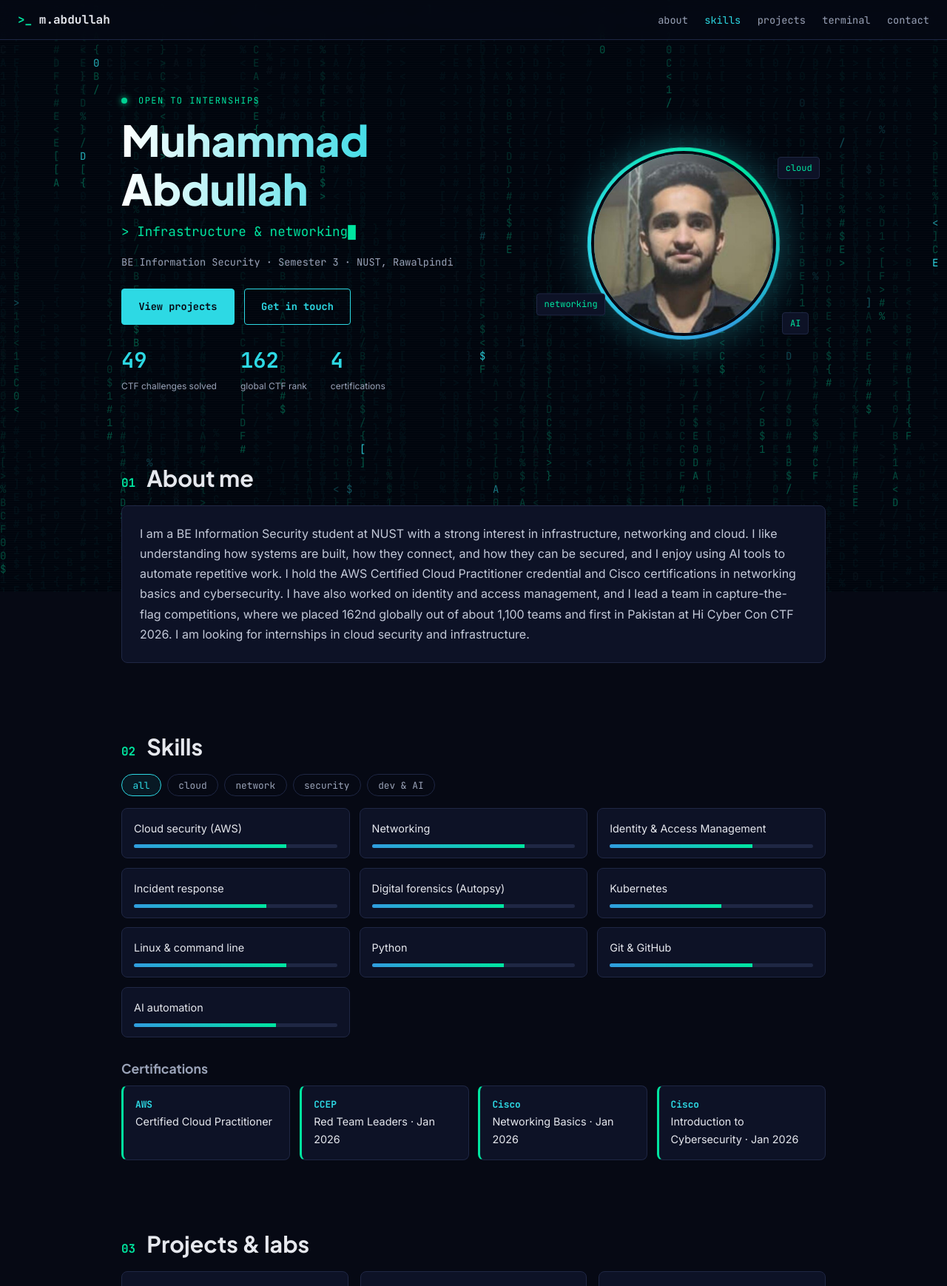
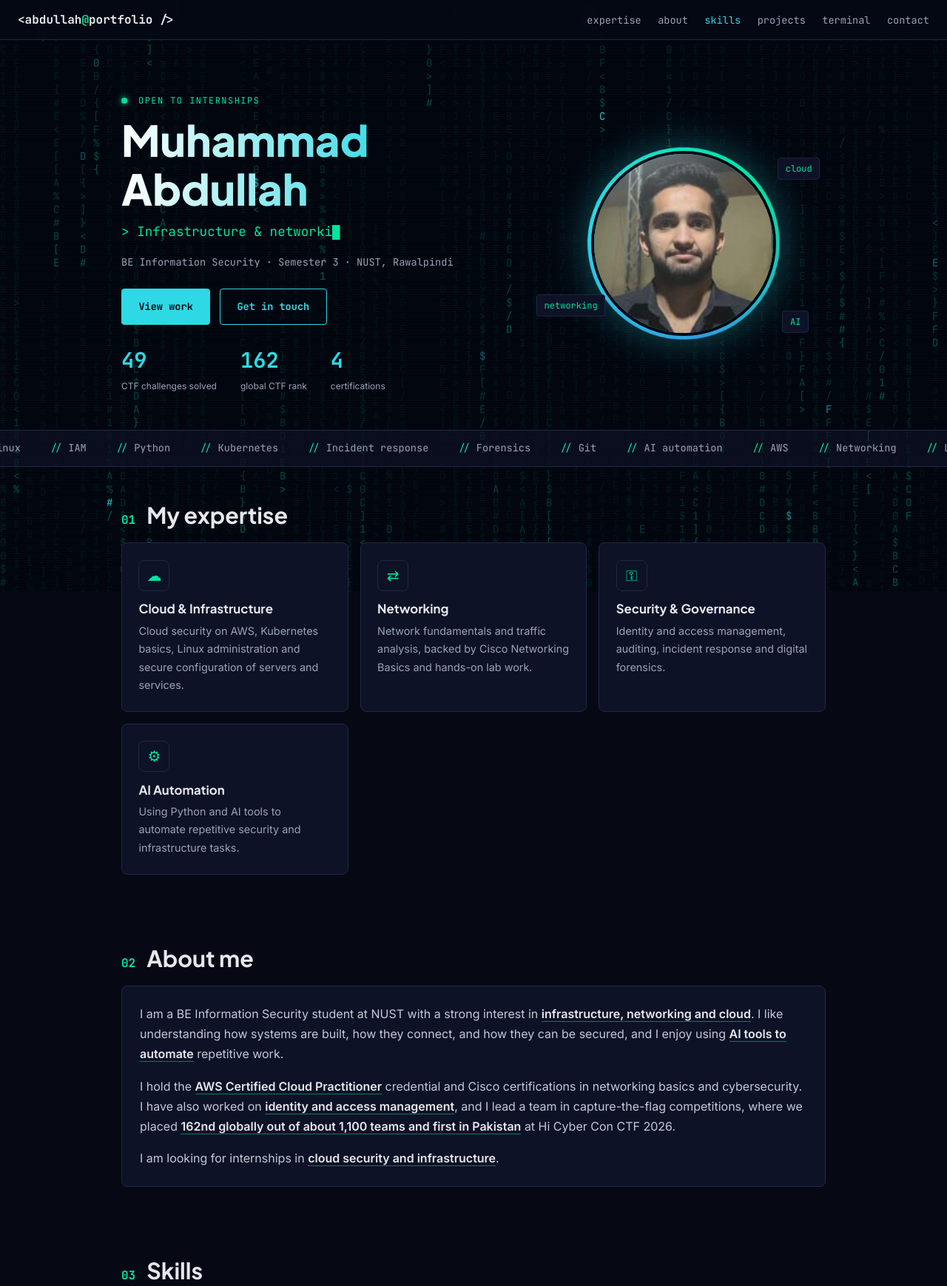
Before and after one commit to Abdullah-in-cyber/Abdullah-in-cyber.github.io, a plain HTML site: page index.html in a window 1280 px wide. Shown: the top 1738 px of the page at 74% size. Drawn offline with Linux system fonts and the light colour scheme.

Commit message:
Cyber theme plus reference-inspired sections: expertise, ticker, contributions, footer icons
Co-Authored-By: Claude Sonnet 5.5 <noreply@anthropic.com>

```diff
--- a/index.html
+++ b/index.html
@@ -15,10 +15,10 @@
 <div id="progress" aria-hidden="true"></div>
 
 <header class="topbar">
-  <a class="brand" href="#top"><span class="prompt">&gt;_</span> m.abdullah</a>
+  <a class="brand" href="#top">&lt;abdullah<span class="prompt">@</span>portfolio /&gt;</a>
   <button class="menu-btn" aria-label="Toggle menu" aria-expanded="false">&#9776;</button>
   <nav id="nav">
-    <a href="#about">about</a><a href="#skills">skills</a><a href="#projects">projects</a><a href="#terminal">terminal</a><a href="#contact">contact</a>
+    <a href="#expertise">expertise</a><a href="#about">about</a><a href="#skills">skills</a><a href="#projects">projects</a><a href="#terminal">terminal</a><a href="#contact">contact</a>
   </nav>
 </header>
 
@@ -29,7 +29,7 @@
     <p class="typed-line">&gt; <span id="typed"></span><span class="cursor">&#9608;</span></p>
     <p class="sub">BE Information Security &middot; Semester 3 &middot; NUST, Rawalpindi</p>
     <div class="cta">
-      <a class="btn primary" href="#projects">View projects</a>
+      <a class="btn primary" href="#projects">View work</a>
       <a class="btn" href="#contact">Get in touch</a>
     </div>
     <div class="stats">
@@ -44,16 +44,33 @@
   </div>
 </section>
 
+<div class="ticker" aria-hidden="true"><div class="track">
+  <span>AWS</span><span>Networking</span><span>Linux</span><span>IAM</span><span>Python</span><span>Kubernetes</span><span>Incident response</span><span>Forensics</span><span>Git</span><span>AI automation</span>
+  <span>AWS</span><span>Networking</span><span>Linux</span><span>IAM</span><span>Python</span><span>Kubernetes</span><span>Incident response</span><span>Forensics</span><span>Git</span><span>AI automation</span>
+</div></div>
+
 <main>
+  <section id="expertise" class="reveal">
+    <h2><span>01</span> My expertise</h2>
+    <div class="expertise">
+      <div class="ex"><div class="ico">&#9729;</div><h3>Cloud &amp; Infrastructure</h3><p>Cloud security on AWS, Kubernetes basics, Linux administration and secure configuration of servers and services.</p></div>
+      <div class="ex"><div class="ico">&#8644;</div><h3>Networking</h3><p>Network fundamentals and traffic analysis, backed by Cisco Networking Basics and hands-on lab work.</p></div>
+      <div class="ex"><div class="ico">&#9919;</div><h3>Security &amp; Governance</h3><p>Identity and access management, auditing, incident response and digital forensics.</p></div>
+      <div class="ex"><div class="ico">&#9881;</div><h3>AI Automation</h3><p>Using Python and AI tools to automate repetitive security and infrastructure tasks.</p></div>
+    </div>
+  </section>
+
   <section id="about" class="reveal">
-    <h2><span>01</span> About me</h2>
-    <div class="panel">
-      <p>I am a BE Information Security student at NUST with a strong interest in infrastructure, networking and cloud. I like understanding how systems are built, how they connect, and how they can be secured, and I enjoy using AI tools to automate repetitive work. I hold the AWS Certified Cloud Practitioner credential and Cisco certifications in networking basics and cybersecurity. I have also worked on identity and access management, and I lead a team in capture-the-flag competitions, where we placed 162nd globally out of about 1,100 teams and first in Pakistan at Hi Cyber Con CTF 2026. I am looking for internships in cloud security and infrastructure.</p>
+    <h2><span>02</span> About me</h2>
+    <div class="panel about">
+      <p>I am a BE Information Security student at NUST with a strong interest in <b>infrastructure, networking and cloud</b>. I like understanding how systems are built, how they connect, and how they can be secured, and I enjoy using <b>AI tools to automate</b> repetitive work.</p>
+      <p>I hold the <b>AWS Certified Cloud Practitioner</b> credential and Cisco certifications in networking basics and cybersecurity. I have also worked on <b>identity and access management</b>, and I lead a team in capture-the-flag competitions, where we placed <b>162nd globally out of about 1,100 teams and first in Pakistan</b> at Hi Cyber Con CTF 2026.</p>
+      <p>I am looking for internships in <b>cloud security and infrastructure</b>.</p>
     </div>
   </section>
 
   <section id="skills" class="reveal">
-    <h2><span>02</span> Skills</h2>
+    <h2><span>03</span> Skills</h2>
     <div class="filters" role="group" aria-label="Skill filter">
       <button class="chip-btn active" data-f="all">all</button>
       <button class="chip-btn" data-f="cloud">cloud</button>
@@ -83,7 +100,7 @@
   </section>
 
   <section id="projects" class="reveal">
-    <h2><span>03</span> Projects &amp; labs</h2>
+    <h2><span>04</span> Projects &amp; labs</h2>
     <div class="cards">
       <article class="card" tabindex="0">
         <span class="badge">cloud &middot; python</span>
@@ -113,8 +130,15 @@
     </div>
   </section>
 
+  <section id="github" class="reveal">
+    <h2><span>05</span> GitHub contributions</h2>
+    <div class="panel gh">
+      <img id="ghchart" src="https://ghchart.rshah.org/38d6e8/Abdullah-in-cyber" alt="GitHub contribution graph for Abdullah-in-cyber" loading="lazy" onerror="this.closest('section').remove()">
+    </div>
+  </section>
+
   <section id="terminal" class="reveal">
-    <h2><span>04</span> Interactive terminal</h2>
+    <h2><span>06</span> Interactive terminal</h2>
     <div class="term" id="term">
       <div class="term-bar"><i></i><i></i><i></i><span>abdullah@portfolio: ~</span></div>
       <div class="term-body" id="out"></div>
@@ -127,7 +151,7 @@
   </section>
 
   <section id="contact" class="reveal">
-    <h2><span>05</span> Contact</h2>
+    <h2><span>07</span> Contact</h2>
     <div class="contact-grid">
       <a class="btn primary" href="https://github.com/Abdullah-in-cyber">GitHub</a>
       <a class="btn" href="https://www.linkedin.com/in/muhammad-abdullah-102615388">LinkedIn</a>
@@ -135,7 +159,14 @@
     </div>
   </section>
 </main>
-<footer><p>&copy; 2026 Muhammad Abdullah &middot; built with HTML, CSS and a little JavaScript</p></footer>
+<footer>
+  <div class="social">
+    <a href="https://github.com/Abdullah-in-cyber" aria-label="GitHub"><svg viewBox="0 0 24 24" width="22" height="22" fill="currentColor"><path d="M12 .5a11.5 11.5 0 0 0-3.64 22.41c.58.1.79-.25.79-.56v-2c-3.2.7-3.88-1.37-3.88-1.37-.52-1.33-1.28-1.69-1.28-1.69-1.05-.72.08-.7.08-.7 1.16.08 1.77 1.19 1.77 1.19 1.03 1.77 2.7 1.26 3.36.96.1-.75.4-1.26.73-1.55-2.55-.29-5.24-1.28-5.24-5.69 0-1.26.45-2.28 1.19-3.09-.12-.29-.52-1.46.11-3.05 0 0 .97-.31 3.17 1.18a11 11 0 0 1 5.77 0c2.2-1.49 3.17-1.18 3.17-1.18.63 1.59.23 2.76.11 3.05.74.81 1.19 1.83 1.19 3.09 0 4.42-2.69 5.39-5.25 5.68.41.36.78 1.06.78 2.14v3.17c0 .31.21.67.8.56A11.5 11.5 0 0 0 12 .5z"/></svg></a>
+    <a href="https://www.linkedin.com/in/muhammad-abdullah-102615388" aria-label="LinkedIn"><svg viewBox="0 0 24 24" width="22" height="22" fill="currentColor"><path d="M20.45 20.45h-3.56v-5.57c0-1.33-.02-3.04-1.85-3.04-1.85 0-2.13 1.45-2.13 2.94v5.67H9.35V9h3.41v1.56h.05c.48-.9 1.64-1.85 3.37-1.85 3.6 0 4.27 2.37 4.27 5.46v6.28zM5.34 7.43a2.06 2.06 0 1 1 0-4.12 2.06 2.06 0 0 1 0 4.12zM7.12 20.45H3.56V9h3.56v11.45zM22.22 0H1.77C.79 0 0 .77 0 1.73v20.54C0 23.23.79 24 1.77 24h20.45c.98 0 1.78-.77 1.78-1.73V1.73C24 .77 23.2 0 22.22 0z"/></svg></a>
+    <a href="mailto:abdullahatwork7@gmail.com" aria-label="Email"><svg viewBox="0 0 24 24" width="22" height="22" fill="currentColor"><path d="M2 5h20v14H2V5zm2 2v.5l8 5 8-5V7H4zm16 3.3-8 5-8-5V17h16v-6.7z"/></svg></a>
+  </div>
+  <p>&copy; 2026 Muhammad Abdullah &middot; Built with code &amp; caffeine</p>
+</footer>
 <script src="script.js"></script>
 </body>
 </html>
--- a/style.css
+++ b/style.css
@@ -99,3 +99,23 @@ footer{text-align:center;padding:2rem 1rem;color:var(--muted);font-size:.8rem;bo
   .cta,.stats{justify-content:center}
 }
 @media (prefers-reduced-motion:reduce){*{animation:none!important;transition:none!important}.reveal{opacity:1;transform:none}.skill i::after{width:var(--w)}}
+
+/* reference-inspired additions */
+.expertise{display:grid;grid-template-columns:repeat(auto-fit,minmax(230px,1fr));gap:1rem}
+.ex{background:var(--panel);border:1px solid var(--border);border-radius:8px;padding:1.4rem;transition:transform .25s,border-color .25s,box-shadow .25s}
+.ex:hover{transform:translateY(-5px);border-color:var(--cyan);box-shadow:0 10px 30px rgba(45,217,228,.18)}
+.ico{width:42px;height:42px;display:grid;place-items:center;border:1px solid var(--border);border-radius:8px;color:var(--green);font-size:1.25rem;margin-bottom:.9rem}
+.ex h3{margin:0 0 .5rem;font-size:1.05rem}
+.ex p{margin:0;color:var(--muted);font-size:.9rem}
+.ticker{overflow:hidden;border-block:1px solid var(--border);background:rgba(13,18,38,.7);padding:.8rem 0}
+.track{display:flex;gap:2.5rem;width:max-content;animation:scrollx 30s linear infinite}
+.track span{font-family:'JetBrains Mono',monospace;font-size:.85rem;color:var(--muted);white-space:nowrap}
+.track span::before{content:"// ";color:var(--green)}
+@keyframes scrollx{to{transform:translateX(-50%)}}
+.about p{margin:0 0 1rem}.about p:last-child{margin:0}
+.about b{color:var(--text);font-weight:600;border-bottom:1px solid rgba(0,229,160,.5)}
+.gh{text-align:center;overflow-x:auto}
+.gh img{max-width:100%;min-width:640px;height:auto;filter:hue-rotate(0deg)}
+.social{display:flex;justify-content:center;gap:1.2rem;margin-bottom:.8rem}
+.social a{color:var(--muted);transition:color .2s,transform .2s}
+.social a:hover{color:var(--cyan);transform:translateY(-3px)}
```
